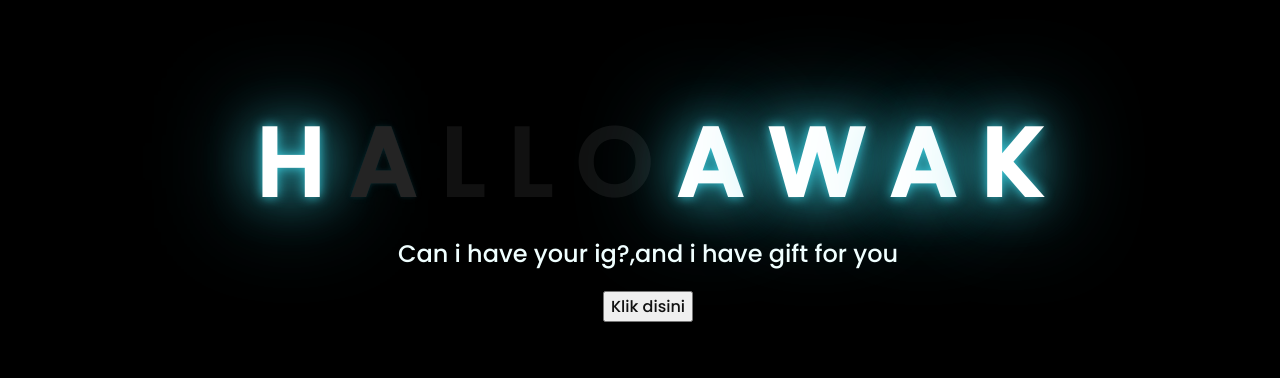
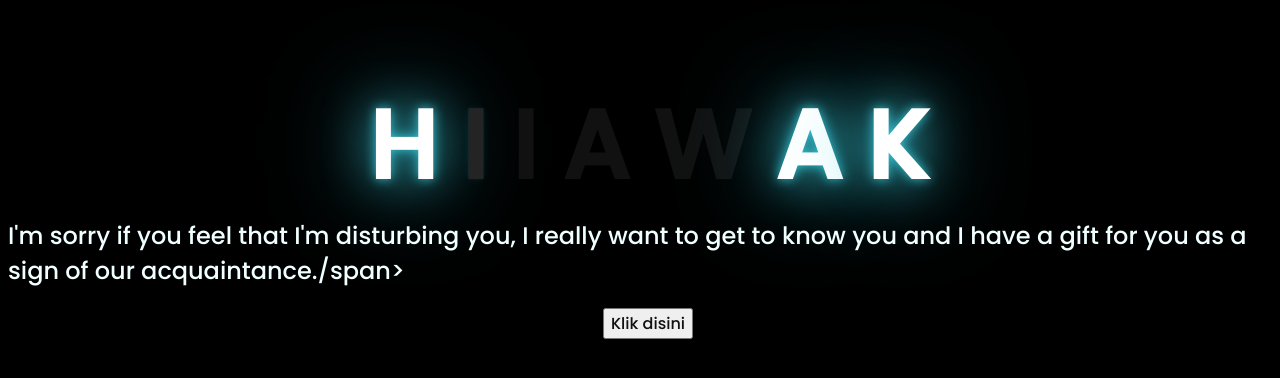
Before and after one commit to muhdbusy/hehehe.github.io, a plain HTML site: page index.html in a window 1280 px wide. Shown: the part 202-580 px from the top of the page. Drawn offline with Linux system fonts and the light colour scheme.

Commit message:
Update index.html

```diff
--- a/index.html
+++ b/index.html
@@ -12,10 +12,8 @@
     <div class="greetings">
     <!-- silahkan menambah kata sesuai keinginan dengan <span>text...</span -->
         <span>H</span>
-        <span>A</span>
-        <span>L</span>
-        <span>L</span>
-        <span>O</span>
+        <span>I</span>
+        <span>I</span>
         <span>A</span>
         <span>W</span>
         <span>A</span>
@@ -24,7 +22,7 @@
 
     </div>
     <div class="description">
-        <span>Can i have your ig?,and i have gift for you </span>
+        <span>I'm sorry if you feel that I'm disturbing you, I really want to get to know you and I have a gift for you as a sign of our acquaintance./span>
     </div>
     <div class="button">
         <button>
```
